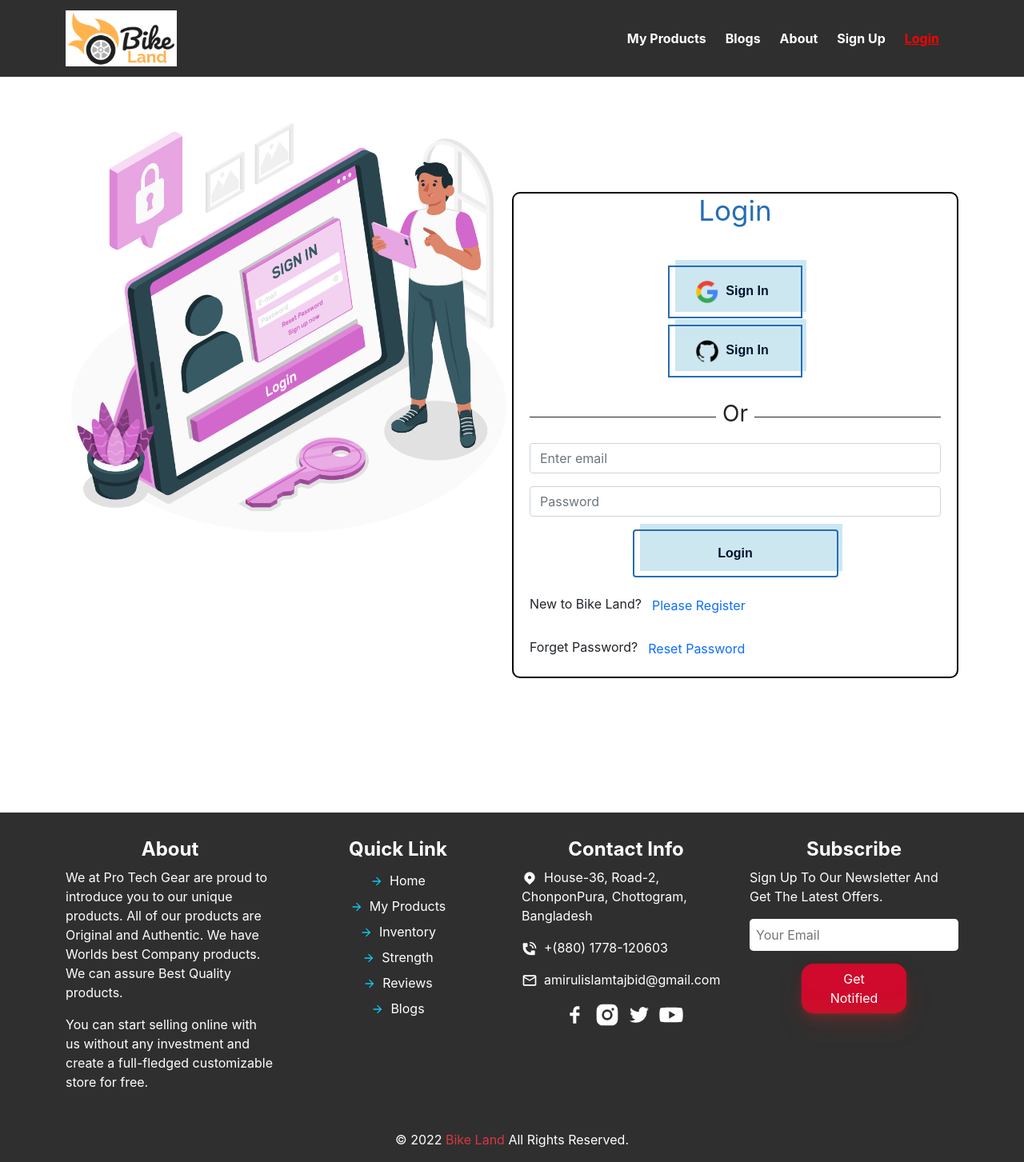
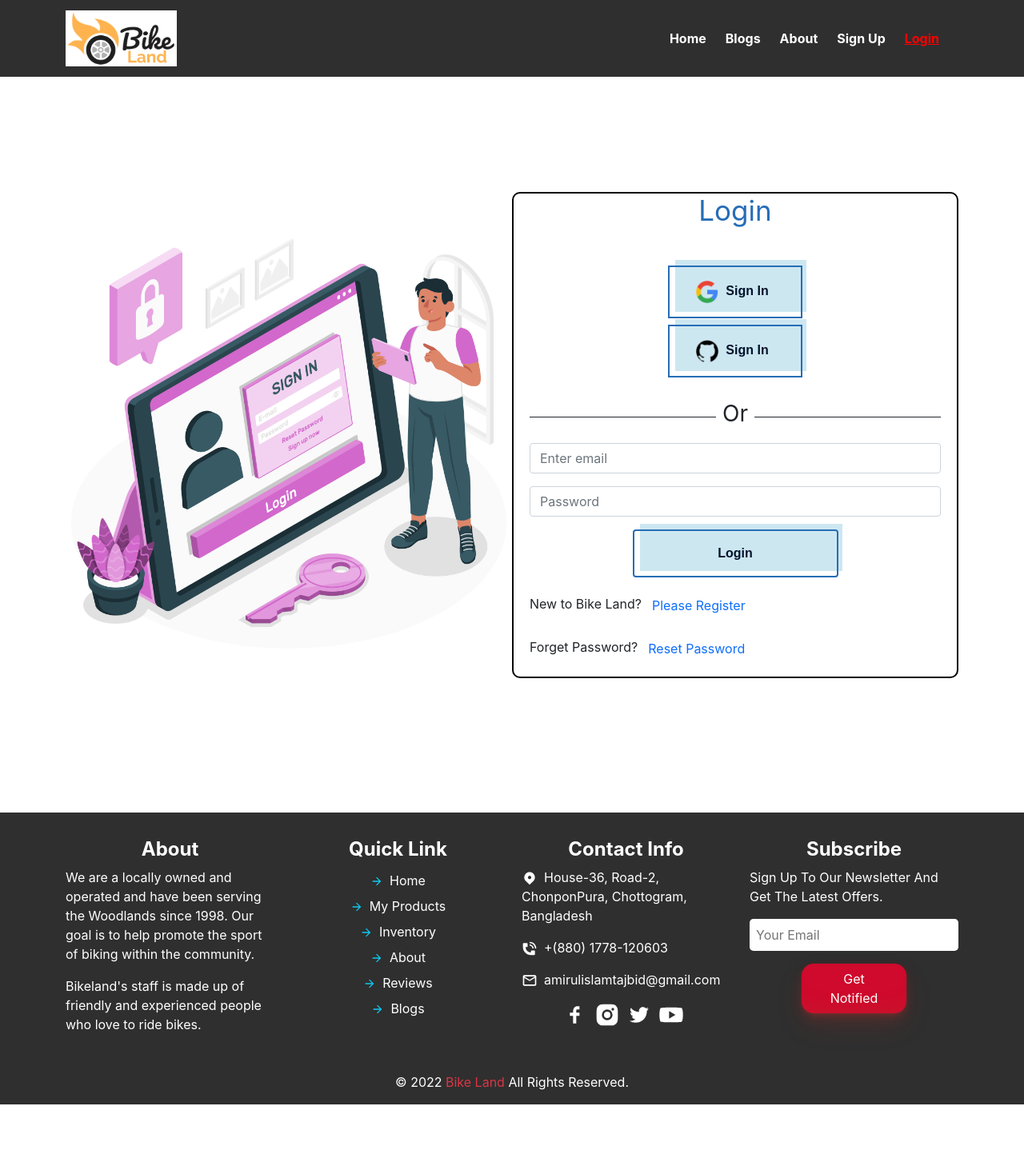
Before and after one commit to Bl4ckSlayer/Bike-land-client, a React (Create React App) app: page /login in a window 1280 px wide. Shown: the whole page at 80% size. After the commit the page ends 1381 px from the top, so only its background shows below. Built offline with nearby package versions, Linux system fonts and the light colour scheme; no server answers.

Commit message:
'readme'

```diff
--- a/src/Components/Login/Login/Login.js
+++ b/src/Components/Login/Login/Login.js
@@ -64,7 +64,7 @@ const Login = () => {
     );
   }
   return (
-    <div className="d-lg-flex container">
+    <div className="d-lg-flex container align-items-center">
       <div className="col-lg-6 col-md-12 col-sm-12 order-2 order-sm-2 order-md-2 order-lg-1">
         <img className=" img-fluid" src={login} alt="" />
       </div>
--- a/src/Components/Login/RequireAuth/RequireAuth.js
+++ b/src/Components/Login/RequireAuth/RequireAuth.js
@@ -4,9 +4,6 @@ import { Navigate, useLocation } from "react-router-dom";
 import auth from "../../../firebase.init";
 import Loading from "../Loading/Loading";
 import VerifyEmail from "../VerifyEmail/VerifyEmail";
-
-// import UserEmailVerification from "../../Pages/UserEmailVerification/UserEmailVerification";
-
 const RequireAuth = ({ children }) => {
   const [user, loading] = useAuthState(auth);
   const location = useLocation();
--- a/src/Components/Login/Sign Up/Signup.js
+++ b/src/Components/Login/Sign Up/Signup.js
@@ -126,7 +126,7 @@ const Signup = () => {
             <h6 className="text-danger my-3"> {errorMessage}</h6>
             <ToastContainer />
             <p className="my-3 fs-5">
-              Already have an account?{" "}
+              Already have an account?
               <Link className="form-link" to="/login">
                 Login
               </Link>
--- a/src/Components/Login/VerifyEmail/VerifyEmail.js
+++ b/src/Components/Login/VerifyEmail/VerifyEmail.js
@@ -21,12 +21,7 @@ const VerifyEmail = () => {
           </p>
         </div>
         <div className="text-center">
-          <a
-            className=""
-            href="https://www.gmail.com"
-            target="_blank"
-            rel="noreferrer"
-          >
+          <a href="https://www.gmail.com" target="_blank" rel="noreferrer">
             <button className=" button-51">Click</button>
           </a>
         </div>
--- a/src/Components/Pages/MyProducts/MyProducts.js
+++ b/src/Components/Pages/MyProducts/MyProducts.js
@@ -34,7 +34,7 @@ const MyProducts = () => {
   }, [user, myBikes, navigate]);
   console.log(myBikes);
   return (
-    <div className="container row row-cols-1 row-cols-md-2 row-cols-lg-3">
+    <div className="row row-cols-1 row-cols-md-2 row-cols-lg-3 align-items-center justify-content-center">
       {myBikes.length === 0 && <Loading></Loading>}
       {myBikes.map((items) => (
         <Product key={items._id} items={items}></Product>
--- a/src/Components/Pages/Product/Product.js
+++ b/src/Components/Pages/Product/Product.js
@@ -27,7 +27,7 @@ const Product = (props) => {
   const handleClose = () => setShow(false);
   const handleShow = () => setShow(true);
 
-  // updating an user quanttit
+  // updating an user quantity
   const confirm = (id) => {
     const url = `https://limitless-castle-10450.herokuapp.com/inventory/${id}`;
     fetch(url, {
--- a/src/Components/Shared/Footer/Footer.js
+++ b/src/Components/Shared/Footer/Footer.js
@@ -19,13 +19,13 @@ const Footer = () => {
           <div className="col-md-3 col-sm-12 my-3">
             <h4 className="text-center fw-bold text-white">About</h4>
             <p>
-              We at Pro Tech Gear are proud to introduce you to our unique
-              products. All of our products are Original and Authentic. We have
-              Worlds best Company products. We can assure Best Quality products.{" "}
+              We are a locally owned and operated and have been serving the
+              Woodlands since 1998. Our goal is to help promote the sport of
+              biking within the community.
             </p>
             <p>
-              You can start selling online with us without any investment and
-              create a full-fledged customizable store for free.
+              Bikeland's staff is made up of friendly and experienced people who
+              love to ride bikes.
             </p>
           </div>
           <div className="col-md-3 col-sm-12 my-3">
@@ -43,16 +43,16 @@ const Footer = () => {
                 <MdArrowForward className="text-info me-2" />
                 Inventory
               </Link>
-              <Link to="/" className="text-decoration-none text-white ">
+              <Link to="/about" className="text-decoration-none text-white ">
                 <MdArrowForward className="text-info me-2" />
-                Strength
+                About
               </Link>
 
               <Link to="/" className="text-decoration-none text-white ">
                 <MdArrowForward className="text-info me-2" />
                 Reviews
               </Link>
-              <Link to="/" className="text-decoration-none text-white ">
+              <Link to="/blogs" className="text-decoration-none text-white ">
                 <MdArrowForward className="text-info me-2" />
                 Blogs
               </Link>
--- a/src/Components/Shared/Header/Header.js
+++ b/src/Components/Shared/Header/Header.js
@@ -34,14 +34,15 @@ const Header = () => {
           />
           <Navbar.Collapse id="responsive-navbar-nav">
             <Nav className="ms-auto">
-              {/* <CustomLink className="me-4  navLink" to="/">
+              <CustomLink className="me-4  navLink" to="/">
                 Home
-              </CustomLink> */}
-              <CustomLink className="me-4 navLink " to="/myproducts">
-                My Products
               </CustomLink>
+
               {user && (
                 <>
+                  <CustomLink className="me-4 navLink " to="/myproducts">
+                    My Products
+                  </CustomLink>
                   <CustomLink className="me-4  navLink" to="/manageinventory">
                     Manage Inventory
                   </CustomLink>
@@ -69,7 +70,7 @@ const Header = () => {
                 <>
                   <span
                     className="navLink border-0 fw-bold me-4"
-                    style={{ color: "white" }}
+                    style={{ color: "yellow" }}
                   >
                     {user?.displayName}
                   </span>
```
Also changed, not shown: 1 other file (tests, documents, lock files or other folders).
